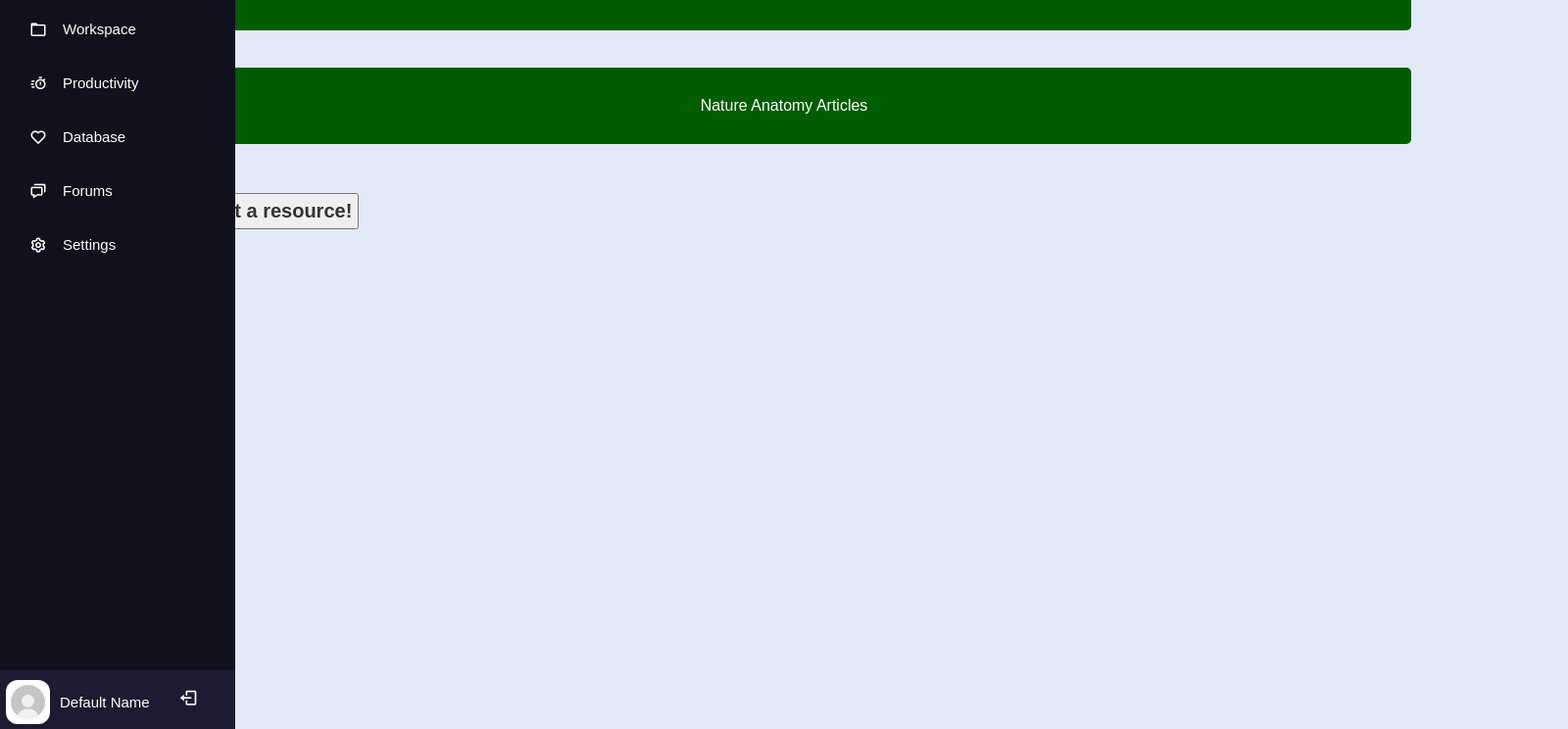
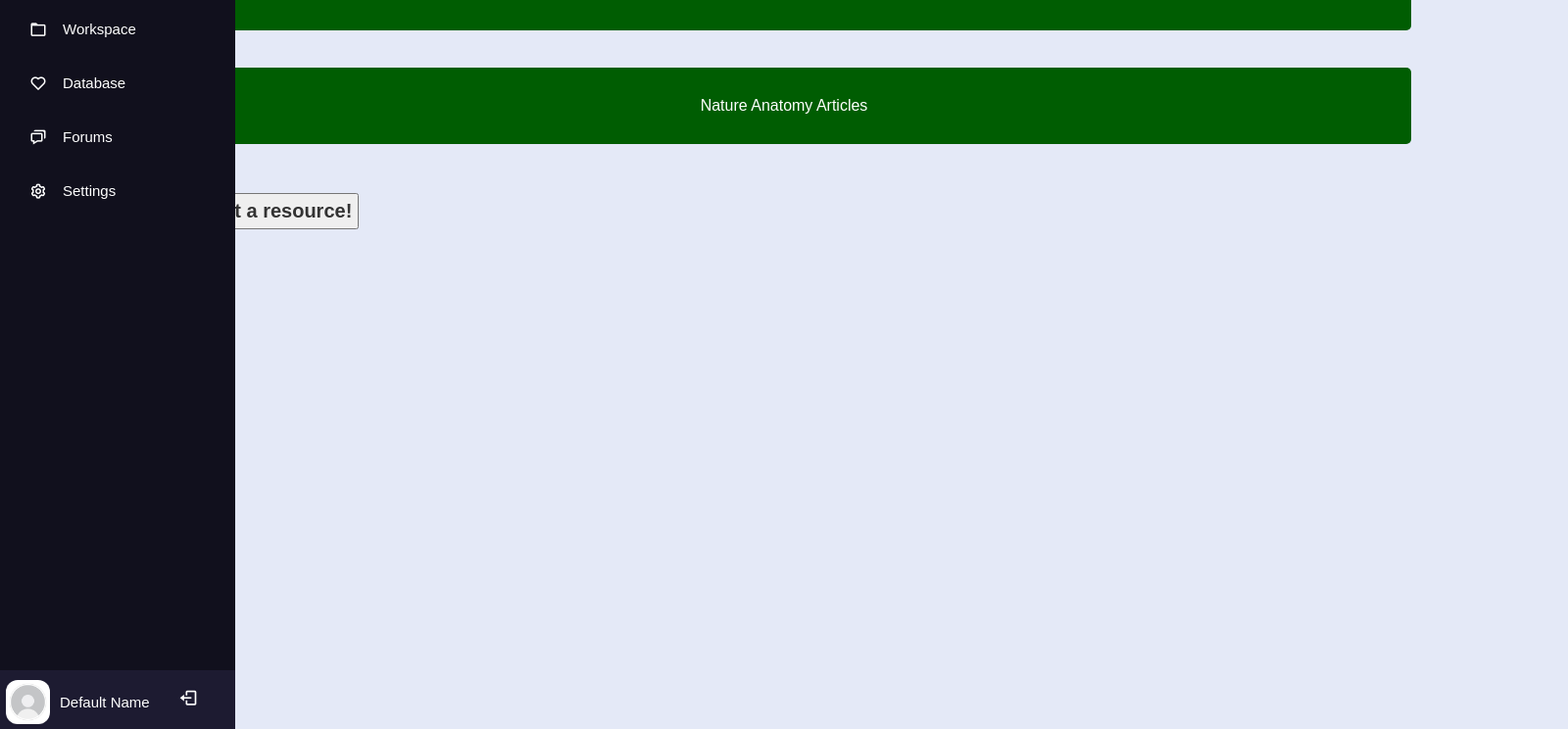
Before and after one commit to awong50/QuotientDB, an Electron app: page src/web/log_in_state/documents/anatomy.html in a window 1600 px wide. Shown: the part 56-800 px from the top of the page at 98% size. Drawn offline with nearby package versions, Linux system fonts and the light colour scheme.

Commit message:
Removed unnecessary code

```diff
--- a/src/web/log_in_state/documents/anatomy.html
+++ b/src/web/log_in_state/documents/anatomy.html
@@ -26,13 +26,6 @@
          </a>
          <span class="tooltip">Workspace</span>
        </li>
-       <li>
-        <a href="productivity.html">
-            <i class="bx bx-timer"></i>
-          <span class="links_name">Productivity</span>
-        </a>
-        <span class="tooltip">Productivity</span>
-      </li>
        <li>
          <a href="../database.html">
           <i class='bx bx-heart'></i>
```
Also changed, not shown: src/web/log_in_state/documents/calculus.html (+0 -7 lines), src/web/log_in_state/documents/cell.html (+0 -7 lines), src/web/log_in_state/documents/chem.html (+0 -7 lines), src/web/log_in_state/documents/civil.html (+0 -7 lines), src/web/log_in_state/documents/compete.html (+0 -7 lines), src/web/log_in_state/documents/csec.html (+0 -7 lines), src/web/log_in_state/documents/ecology.html (+0 -7 lines), src/web/log_in_state/documents/electro.html (+0 -7 lines), src/web/log_in_state/documents/electromagnetism.html (+0 -7 lines), src/web/log_in_state/documents/high.html (+0 -7 lines), src/web/log_in_state/documents/kinematics.html (+0 -7 lines), src/web/log_in_state/documents/mech.html (+0 -7 lines), src/web/log_in_state/documents/network.html (+0 -7 lines), src/web/log_in_state/documents/nuclear.html (+0 -7 lines), 5 more files.
